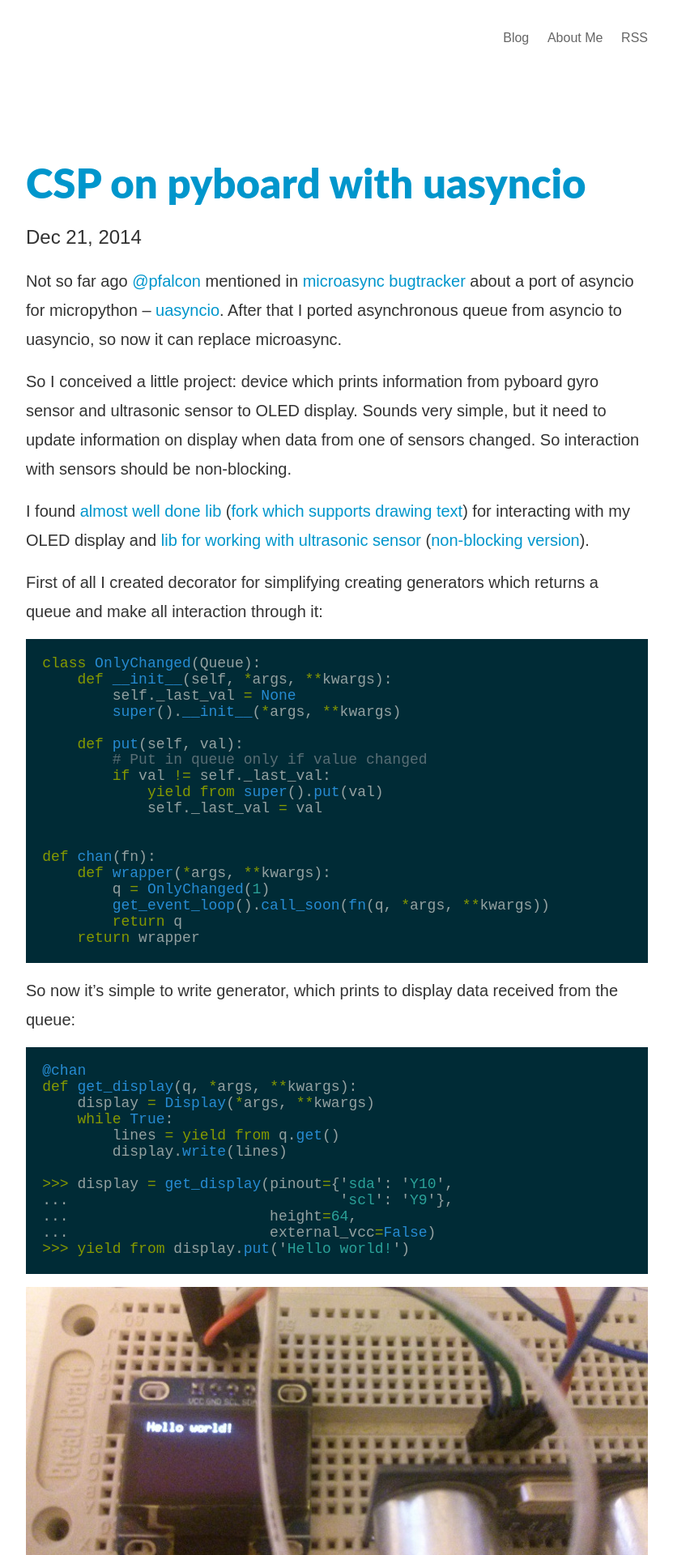
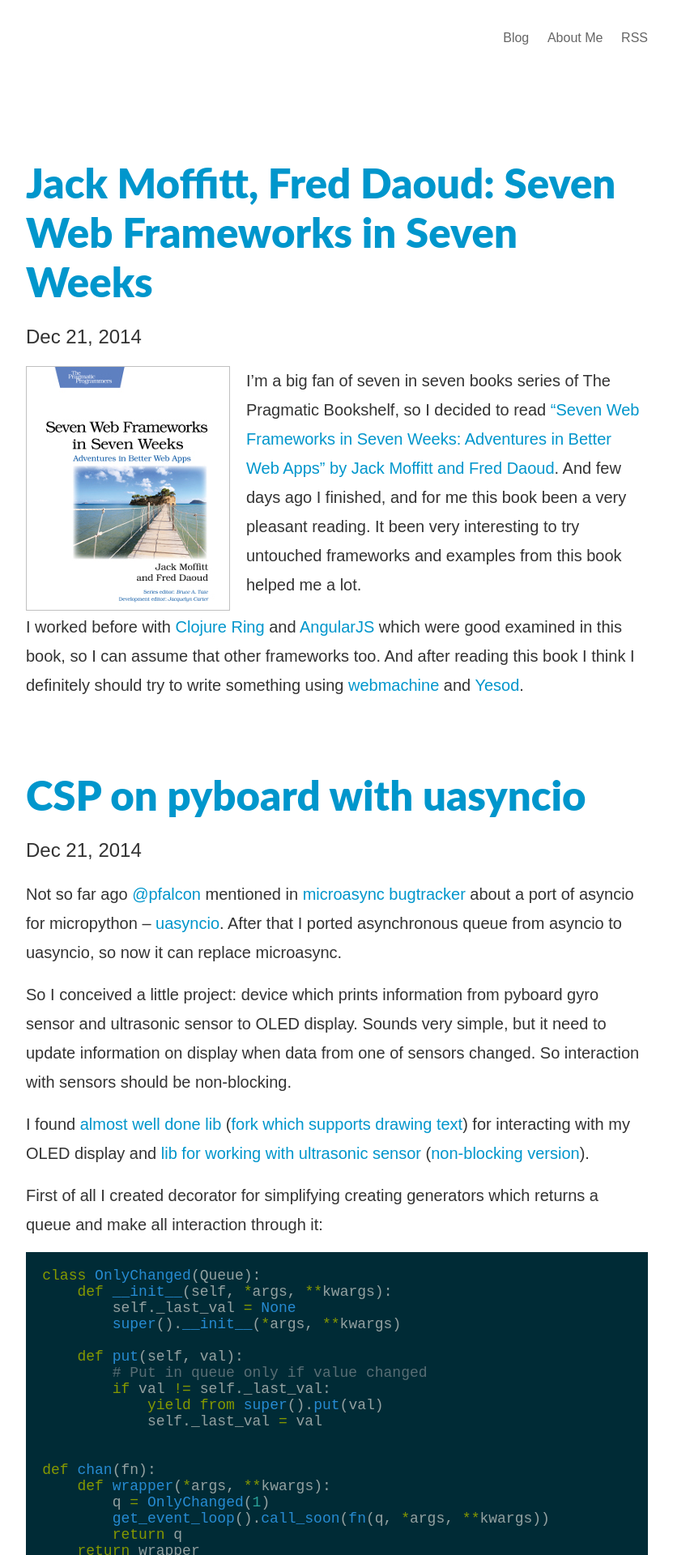
Before and after one commit to nvbn/nvbn.github.io, a Jekyll site: the page built from index.html, in a window 1280 px wide. Shown: the top 1920 px of the page at 81% size, without its empty margins (224-1055 px from the left). Built offline with Jekyll 4.4.1, drawn with Linux system fonts in a browser that asks for light colours; Markdown is read by kramdown in place of the engine named in the settings; the list of posts is cut into pages by our own code; some of the changed text lies outside the part shown.

Commit message:
Add post about Seven Web Frameworks in Seven Weeks

```diff
--- /dev/null
+++ b/_posts/2014-12-21-seven-web-frameworks.md
@@ -0,0 +1,17 @@
+---
+layout:     post
+title:      "Jack Moffitt, Fred Daoud: Seven Web Frameworks in Seven Weeks"
+date:       2014-12-21 03:36:00
+keywords:   book
+---
+
+![book cover white](/assets/7web_book.jpg) I'm a big fan of seven in seven books series
+of The Pragmatic Bookshelf, so I decided to read
+["Seven Web Frameworks in Seven Weeks: Adventures in Better Web Apps" by Jack Moffitt and Fred Daoud](https://pragprog.com/book/7web/seven-web-frameworks-in-seven-weeks).
+And few days ago I finished, and for me this book been a very pleasant reading. It been very interesting to try
+untouched frameworks and examples from this book helped me a lot.
+
+I worked before with [Clojure Ring](https://github.com/ring-clojure/ring)
+and [AngularJS](https://angularjs.org/) which were good examined in this book, so I can assume that
+other frameworks too. And after reading this book I think I definitely should try to write
+something using [webmachine](https://github.com/basho/webmachine) and [Yesod](http://www.yesodweb.com/).
--- a/_sass/_main.scss
+++ b/_sass/_main.scss
@@ -471,6 +471,12 @@
     float: left;
     padding-right: 20px;
   }
+
+  img[alt='book cover white'] {
+    float: left;
+    margin-right: 20px;
+    border: 1px solid #c0c0c0;
+  }
 }
 
 #paginator {
```
Also changed, not shown: assets/7web_book.jpg (added).
